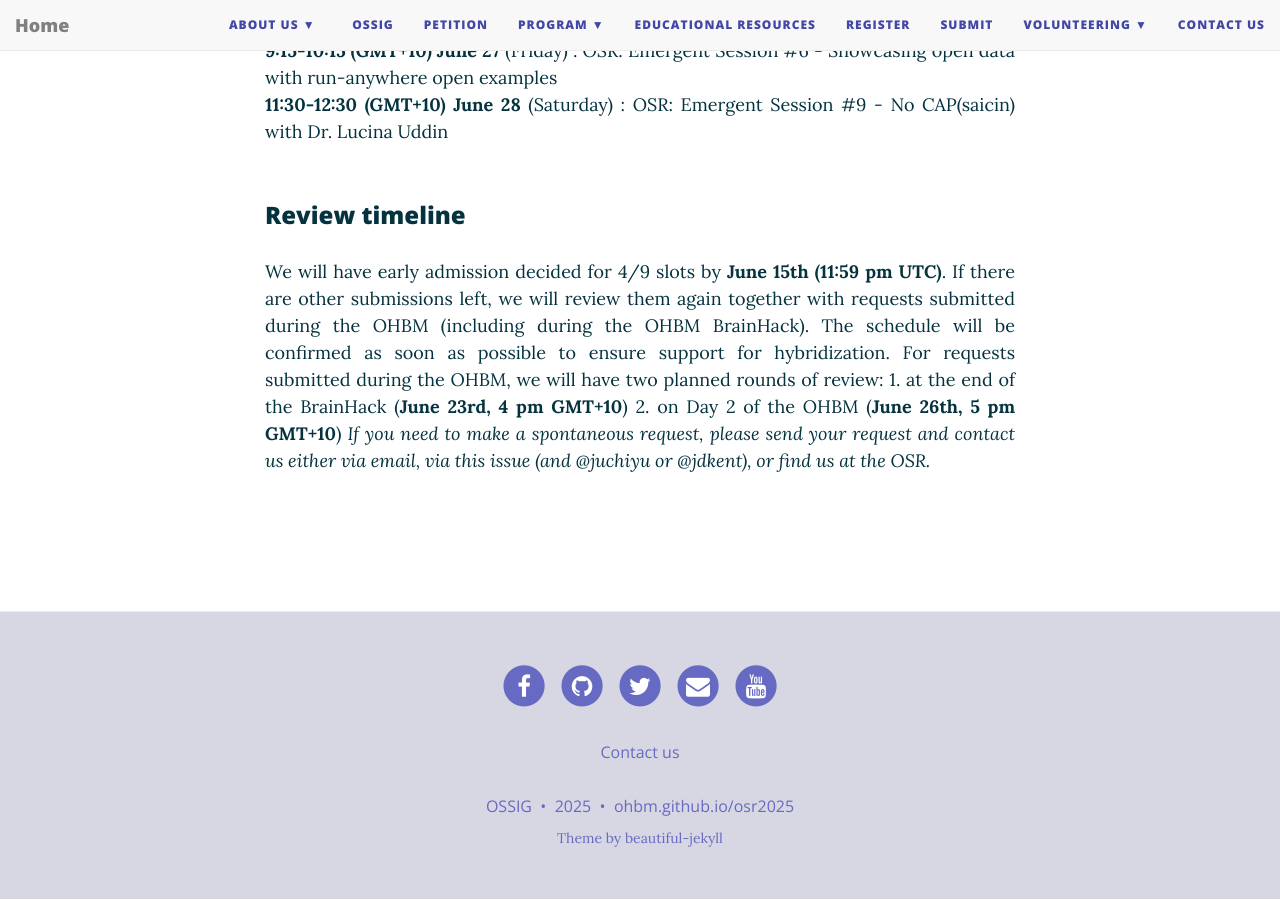
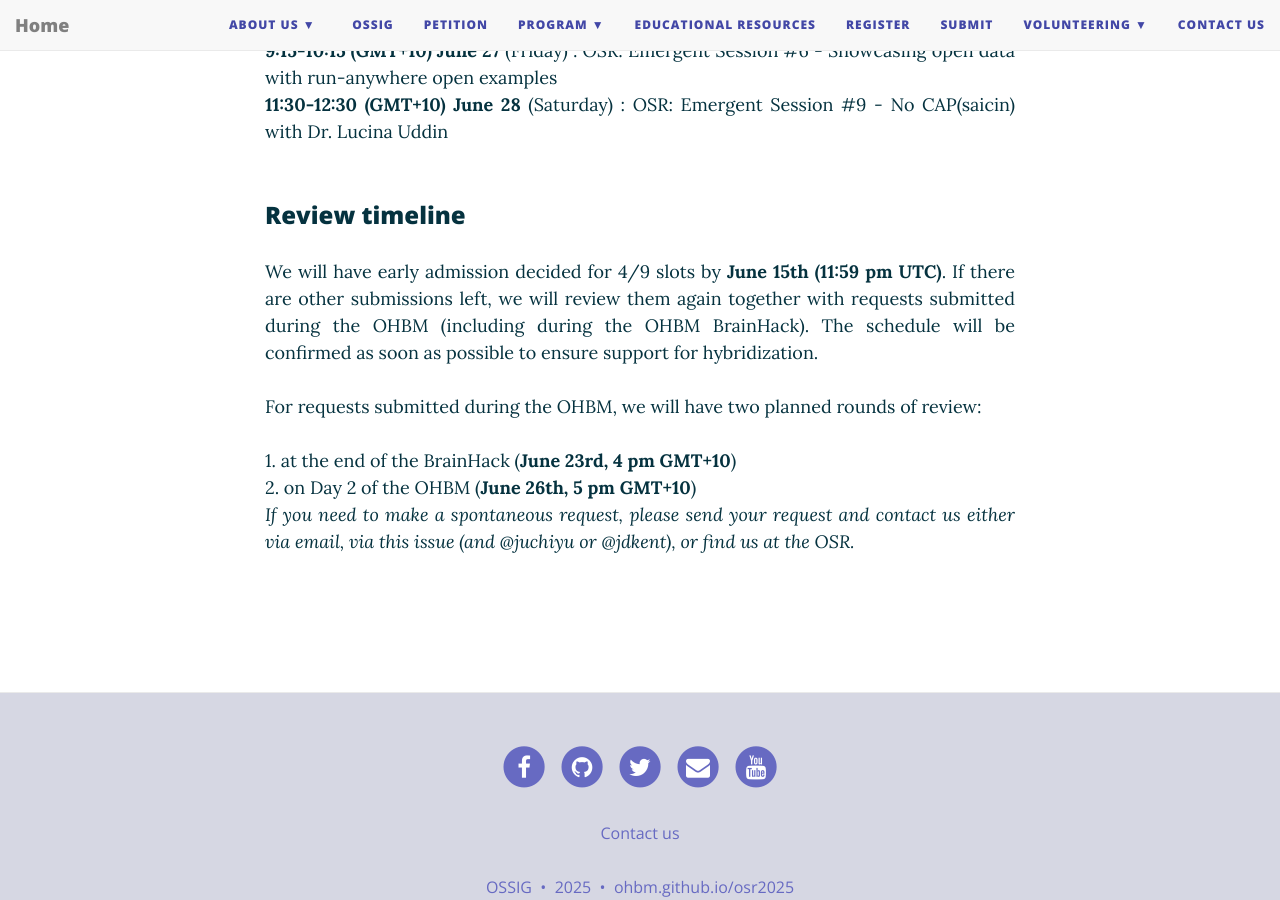
Before and after one commit to ohbm/osr2025, a Jekyll site: the page built from submit.md, in a window 1280 px wide and 900 px high, scrolled down 1286 px. Built offline with Jekyll 4.4.1, drawn with Linux system fonts in a browser that asks for light colours; nearby versions of some CDN libraries.

Commit message:
Update the submit page

```diff
--- a/submit.md
+++ b/submit.md
@@ -76,12 +76,13 @@
 ### Review timeline
 
 <p align="justify">
-We will have early admission decided for 4/9 slots by **June 15th (11:59 pm UTC)**. If there are other submissions left, we will review them again together with requests submitted during the OHBM (including during the OHBM BrainHack). The schedule will be confirmed as soon as possible to ensure support for hybridization.
+We will have early admission decided for 4/9 slots by **June 15th (11:59 pm UTC)**. If there are other submissions left, we will review them again together with requests submitted during the OHBM (including during the OHBM BrainHack). The schedule will be confirmed as soon as possible to ensure support for hybridization.<br>
+<br>
+For requests submitted during the OHBM, we will have two planned rounds of review:<br>
+<br>
 
-For requests submitted during the OHBM, we will have two planned rounds of review:
-
-1. at the end of the BrainHack (**June 23rd, 4 pm GMT+10**)
-2. on Day 2 of the OHBM (**June 26th, 5 pm GMT+10**)
+  1. at the end of the BrainHack (**June 23rd, 4 pm GMT+10**)<br>
+  2. on Day 2 of the OHBM (**June 26th, 5 pm GMT+10**)<br>
 
 *If you need to make a spontaneous request, please send your request and contact us either via email, via this issue (and @juchiyu or @jdkent), or find us at the OSR.*
 </p>
```
